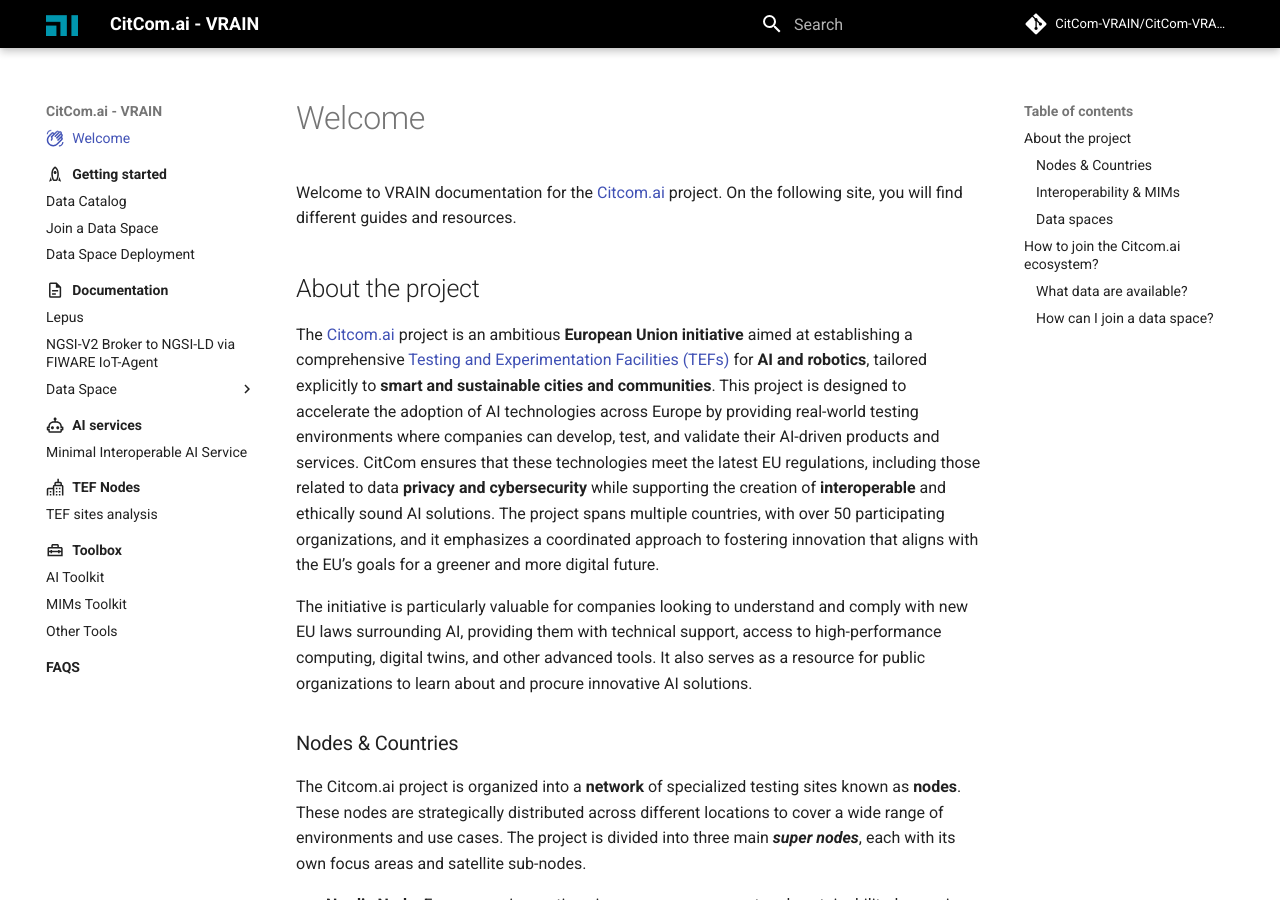
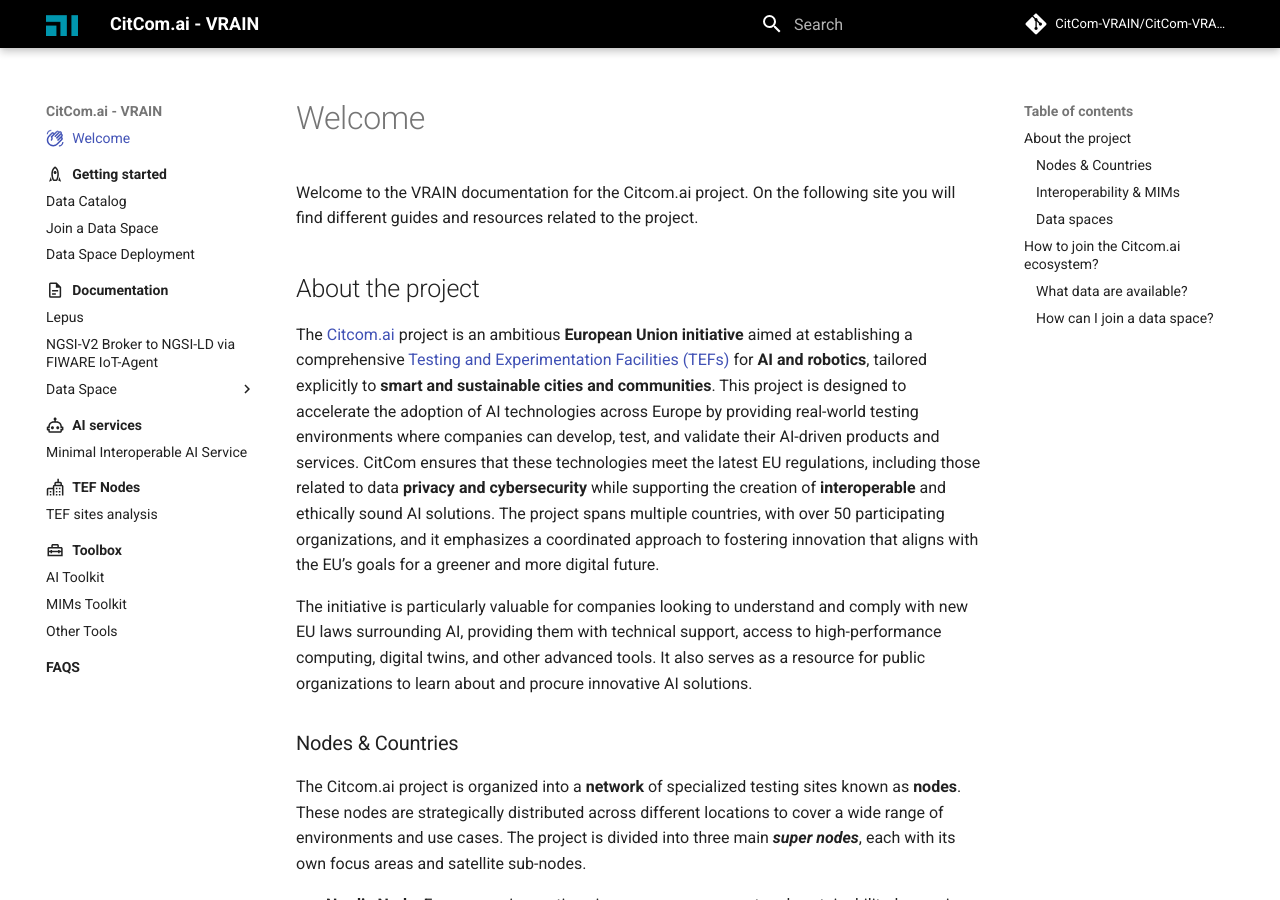
Before and after one commit to riseupalex/CitComAI-Hub.github.io, an MkDocs documentation site: the page built from docs/welcome.md, in a window 1280 px wide and 900 px high. Built offline with MkDocs 1.6.1 and Material for MkDocs 9.7.7, drawn with Linux system fonts in a browser that asks for light colours; comment, search, counter and statistics services are not loaded.

Commit message:
Update intro

```diff
--- a/docs/overrides/home.html
+++ b/docs/overrides/home.html
@@ -235,8 +235,8 @@
             </div>
             <div class="tx-hero__content">
                 <h1> CitCom.ai - VRAIN </h1>
-                <p>Welcome to VRAIN documentation for the CitCom.ai project. On the following site, you will find
-                    different guides and resources.
+                <p>Welcome to the VRAIN documentation for the Citcom.ai project. On the following site you will find
+                    different guides and resources related to the project.
                 </p>
                 <a href="/welcome" title="{{ page.next_page.title | striptags }}" class="md-button md-button--primary">
                     Get started
--- a/docs/welcome.md
+++ b/docs/welcome.md
@@ -3,7 +3,7 @@
 title: Welcome
 ---
 
-Welcome to VRAIN documentation for the [Citcom.ai](https://citcom.ai) project. On the following site, you will find different guides and resources.
+Welcome to the VRAIN documentation for the Citcom.ai project. On the following site you will find different guides and resources related to the project.
 
 ## About the project
 The [Citcom.ai](https://citcom.ai) project is an ambitious **European Union initiative** aimed at establishing a comprehensive [Testing and Experimentation Facilities (TEFs)](https://digital-strategy.ec.europa.eu/en/activities/testing-and-experimentation-facilities) for **AI and robotics**, tailored explicitly to **smart and sustainable cities and communities**. This project is designed to accelerate the adoption of AI technologies across Europe by providing real-world testing environments where companies can develop, test, and validate their AI-driven products and services. CitCom ensures that these technologies meet the latest EU regulations, including those related to data **privacy and cybersecurity** while supporting the creation of **interoperable** and ethically sound AI solutions. The project spans multiple countries, with over 50 participating organizations, and it emphasizes a coordinated approach to fostering innovation that aligns with the EU’s goals for a greener and more digital future.
```
